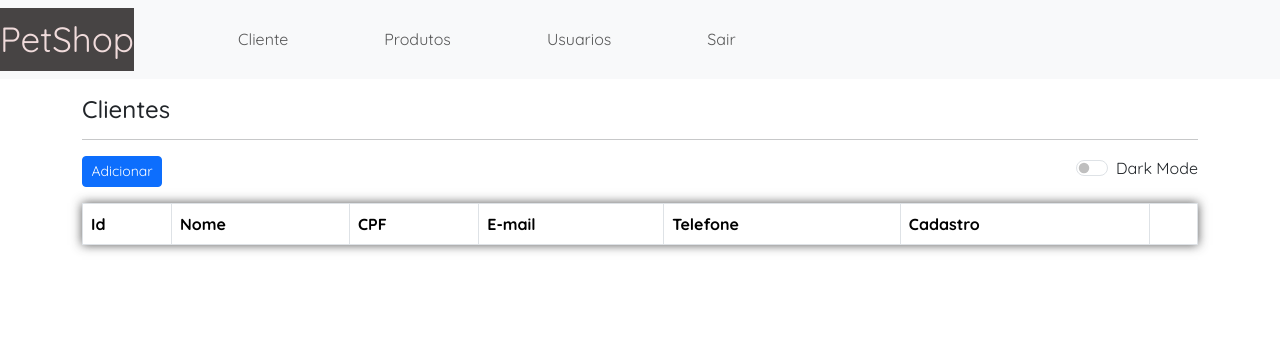
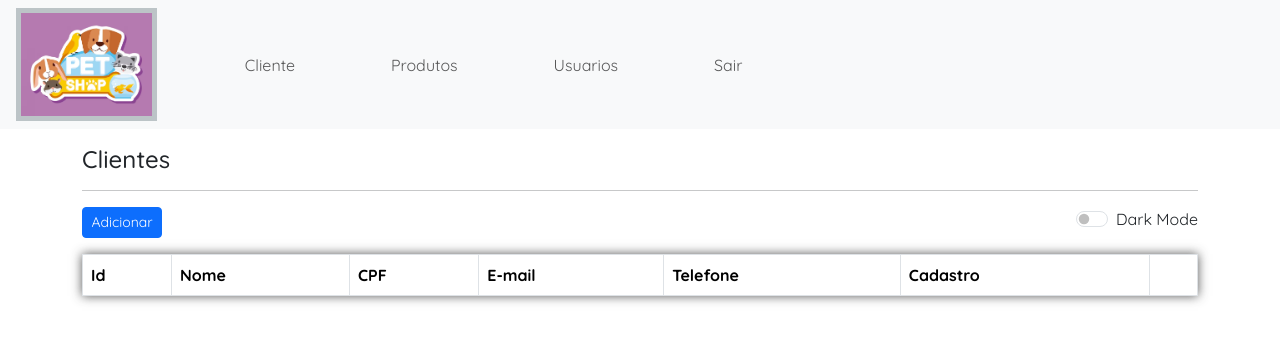
Before and after one commit to RafaelDaCosta2022/Projeto-Unifaa-Modolu-React, a website: page controle-cliente.html in a window 1280 px wide. Drawn offline with nearby package versions, Linux system fonts and the light colour scheme; some packages are replaced by stand-ins of ours; no server answers; a script that the page names is missing.

Commit message:
adicinando imagem
adicinando imagem no navbar

```diff
--- a/controle-cliente.html
+++ b/controle-cliente.html
@@ -24,7 +24,8 @@
 
     <!-- Menu principal do sistema -->
     <nav class="navbar navbar-expand-lg bg-body-tertiary">
-      <a class="navbar-brand" href="#">PetShop</a>
+      <a class="navbar-brand" href="/animal-de-estimacao-e-veterinario_24908-57973.avif"></a>
+      <img src="./animal-de-estimacao-e-veterinario_24908-57973.avif" alt="" srcset="" class="imgtexto">
       <button
         class="navbar-toggler"
         type="button"
--- a/css/base.css
+++ b/css/base.css
@@ -16,7 +16,10 @@
 table.table {
     box-shadow: 0 0 10px 0 rgb(50 50 50 / 82%);
 }
-
+.imgtexto{
+    border: 5px solid #bcc4c7;
+    width: 11%;
+}
 
 
 button.btn{
```
